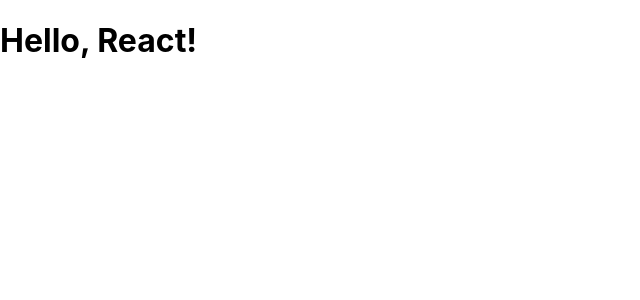
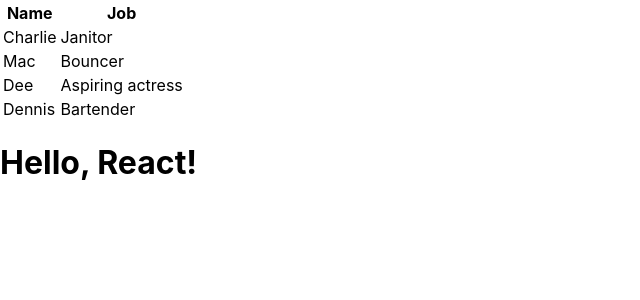
Before and after one commit to nancyk12/react-tutorial, a React (Create React App) app: page / in a window 1280 px wide. Shown: the top 300 px of the page, without its empty margins (0-640 px from the left). Built offline with nearby package versions, Linux system fonts and the light colour scheme.

Commit message:
atomic commits

```diff
--- /dev/null
+++ b/src/App.js
@@ -0,0 +1,26 @@
+import React, { Component } from 'react'
+
+/* class-based component called App
+   extends inherits from React.Component
+   in other words: tells App to behave like a component.
+*/
+import Table from "./Table";
+
+
+
+
+class App extends Component {
+
+     // you always have a render function in a component
+  render() {
+    return (
+      <div className="App">
+        <Table />
+        <h1>Hello, React!</h1>
+      </div>
+    )
+  }
+}
+
+// make it accessible to the rest of your application
+export default App
--- /dev/null
+++ b/src/Table.js
@@ -0,0 +1,70 @@
+/**
+ * Table React Component
+ *
+ */
+
+/**
+ * HTML REVIEW
+ * thread -> table head
+ * tr -> table row
+ * th -> table header
+ * tbody -> table body
+ * td -> table cell
+ */
+
+import React, { Component } from "react";
+
+/*
+create two simple function components to make
+our table more readable
+*/
+
+//Table Header Component
+const TableHeader = () => {
+    return (
+        <thead>
+            <tr>
+                <th>Name</th>
+                <th>Job</th>
+            </tr>
+        </thead>
+    );
+}
+
+//Table Body Component
+const TableBody = () => {
+    return (
+     <tbody>
+        <tr>
+           <td>Charlie</td>
+           <td>Janitor</td>
+        </tr>
+        <tr>
+           <td>Mac</td>
+           <td>Bouncer</td>
+        </tr>
+        <tr>
+            <td>Dee</td>
+             <td>Aspiring actress</td>
+                </tr>
+        <tr>
+            <td>Dennis</td>
+            <td>Bartender</td>
+        </tr>
+    </tbody>
+    )
+}
+
+class Table extends Component {
+
+    render(){
+        return (
+            <table>
+              <TableHeader/>
+              <TableBody/>
+            </table>
+          )
+        }
+      }
+
+export default Table
--- a/src/index.js
+++ b/src/index.js
@@ -1,20 +1,9 @@
-import React, {Component} from 'react';
+import React from 'react';
 import ReactDOM from 'react-dom';
 import './index.css';
 
-// class-based component called App
-// extends inherits from React.Component
-// in other words: tells App to behave like a component.
-class App extends Component {
+//import app component
+import App from "./App";
 
-  // you always have a render function in a component
-render() {
-  return (
-    <div className="App">
-    <h1>Hello, React!</h1>
-    </div>
-    )
-  }
-}
-
+//render application
 ReactDOM.render(<App />, document.getElementById('root'))
```
